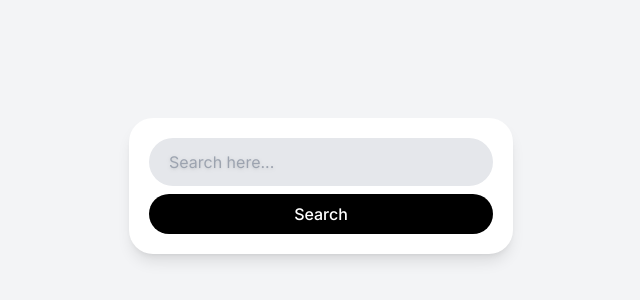
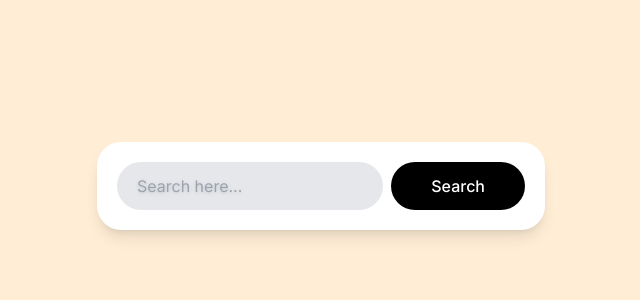
Before and after one commit to jiwonkim16/Carrot-Market-Reloaded, a Next.js app: page / in a window 1280 px wide. Shown: the part 214-514 px from the top of the page, without its empty margins (319-959 px from the left). Built offline with nearby package versions, Linux system fonts and the light colour scheme.

Commit message:
Responsive Modifiers

```diff
--- a/app/page.tsx
+++ b/app/page.tsx
@@ -1,13 +1,13 @@
 export default function Home() {
   return (
-    <main className="bg-gray-100 h-screen flex items-center justify-center p-5">
-      <div className="bg-white w-full shadow-lg p-5 rounded-3xl max-w-sm flex flex-col gap-2">
+    <main className="bg-gray-100 h-screen sm:bg-red-100 md:bg-green-100 lg:bg-cyan-100 xl:bg-orange-100 2xl:bg-purple-100 flex items-center justify-center p-5">
+      <div className="bg-white w-full shadow-lg p-5 rounded-3xl max-w-md flex flex-col md:flex-row gap-2">
         <input
           className="w-full rounded-full h-12 bg-gray-200 pl-5 outline-none ring ring-transparent focus:ring-orange-500 focus:ring-offset-2 transition-shadow placeholder:drop-shadow"
           type="text"
           placeholder="Search here..."
         />
-        <button className="bg-black text-white py-2 rounded-full active:scale-90 transition-transform font-medium outline-none">
+        <button className="bg-black text-white py-2 rounded-full active:scale-90 transition-transform font-medium outline-none md:px-10">
           Search
         </button>
       </div>
```
